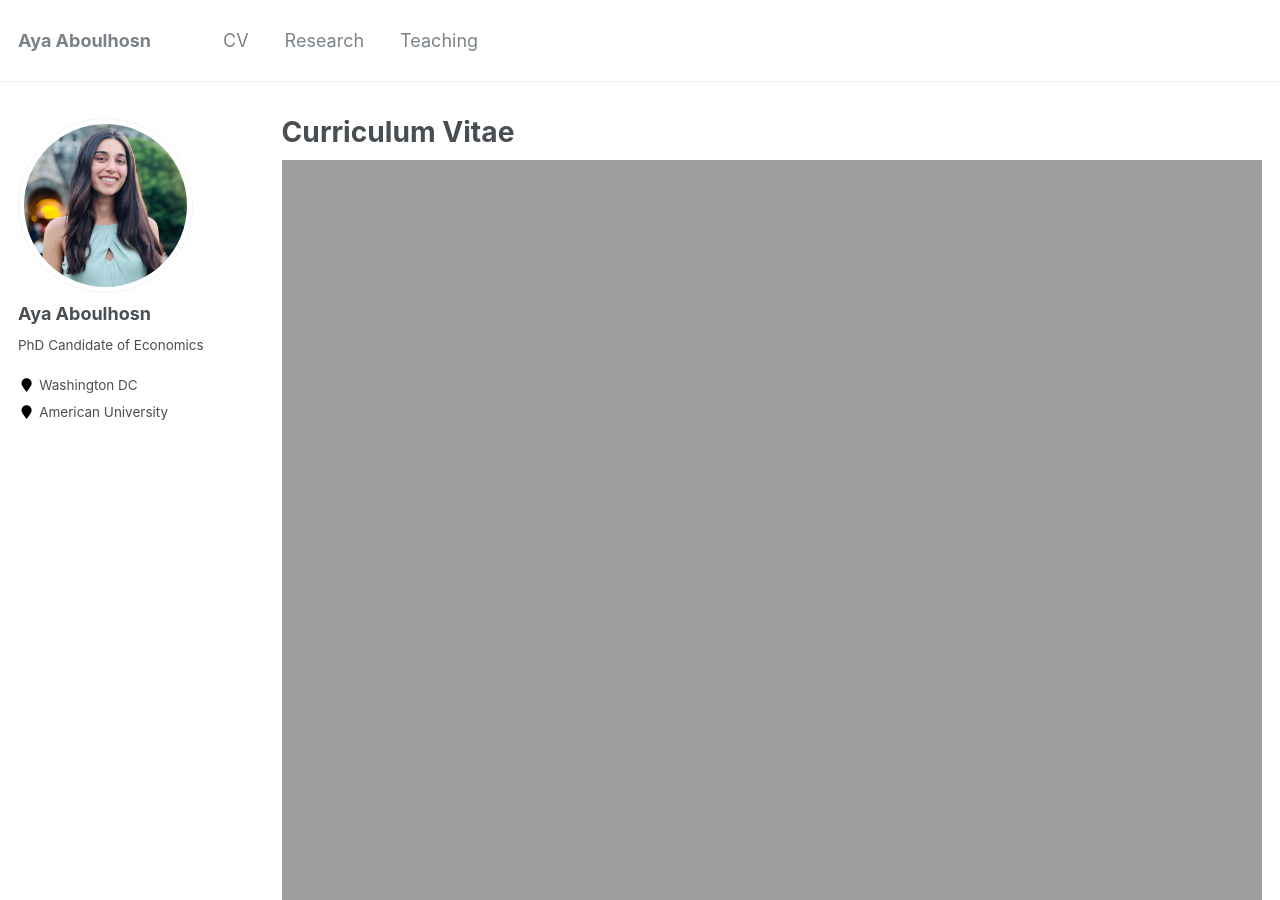
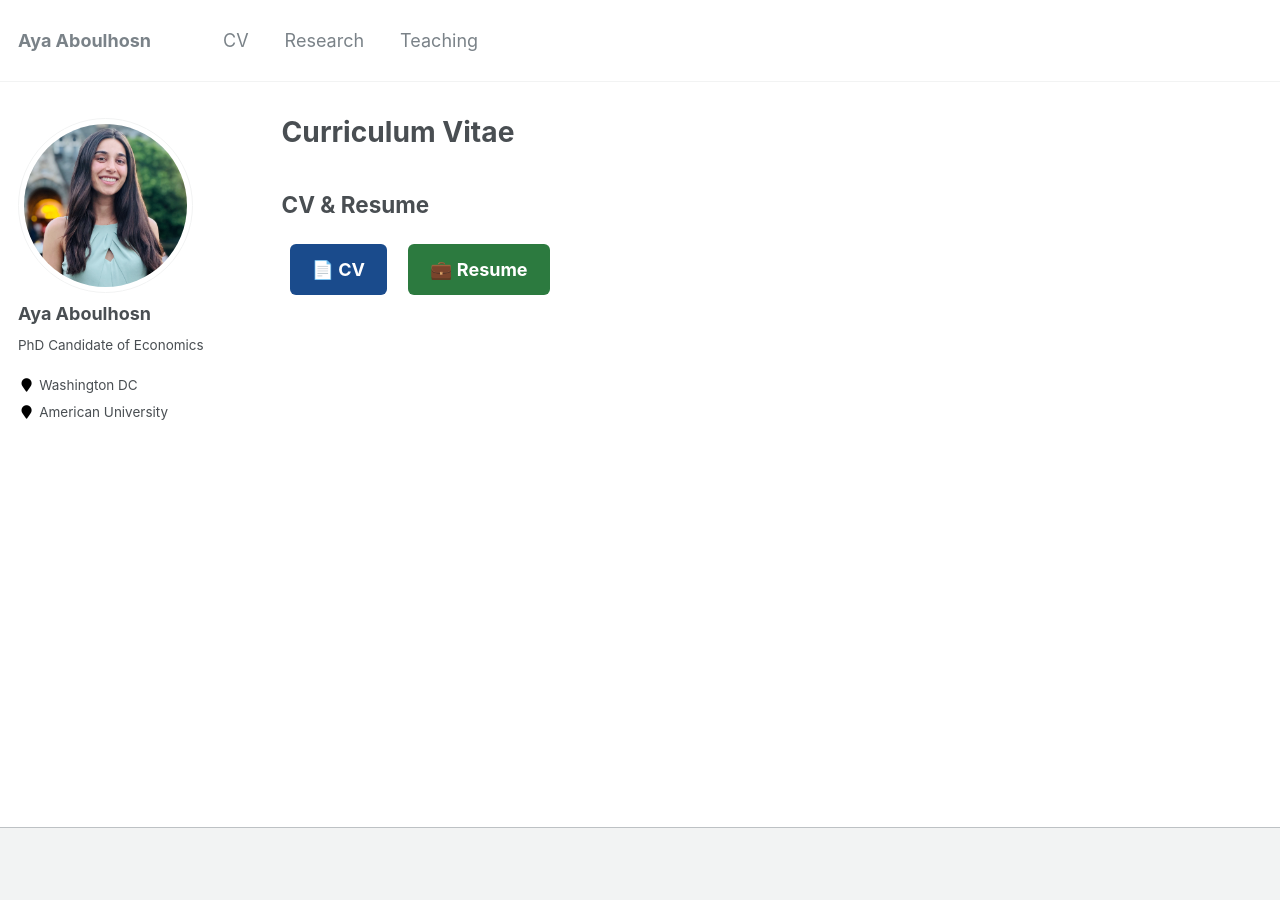
Before and after one commit to ayaaboulhosn/ayaaboulhosn.github.io, a Jekyll site: the page built from _pages/CV.md, in a window 1280 px wide and 900 px high. Built offline with Jekyll 4.4.1, drawn with Linux system fonts in a browser that asks for light colours; part of the change alters nothing that is shown.

Commit message:
Update CV.md

```diff
--- a/_pages/CV.md
+++ b/_pages/CV.md
@@ -8,4 +8,20 @@ redirect_from:
 ---
 
 
-<iframe src="https://ayaaboulhosn.github.io/files/CV_Aya_Aboulhosn.pdf" style="width:100%; height:1520px;" frameborder="0"></iframe>
+<h2>CV & Resume</h2>
+
+<p>
+<a href="/files/CV_Aya_Aboulhosn.pdf" target="_blank"
+style="display:inline-block; padding:12px 22px; margin:8px;
+background-color:#1a4b8c; color:white; text-decoration:none;
+font-weight:bold; border-radius:6px;">
+📄 CV
+</a>
+
+<a href="/files/Resume_Aboulhosn.pdf" target="_blank"
+style="display:inline-block; padding:12px 22px; margin:8px;
+background-color:#2c7a3f; color:white; text-decoration:none;
+font-weight:bold; border-radius:6px;">
+💼 Resume
+</a>
+</p>
```
